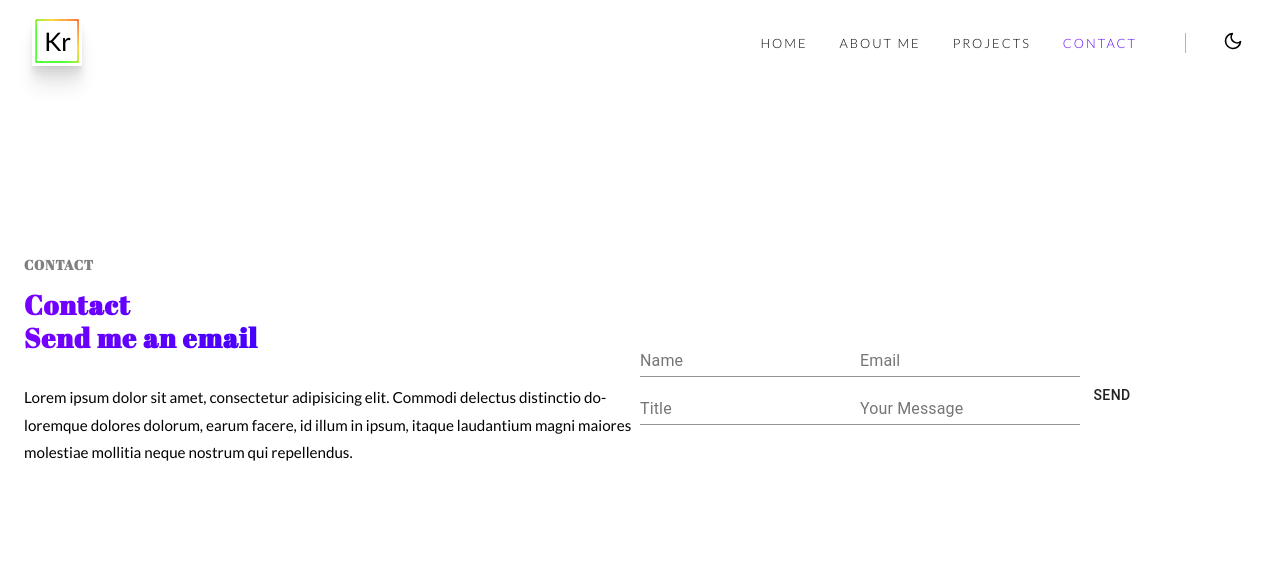
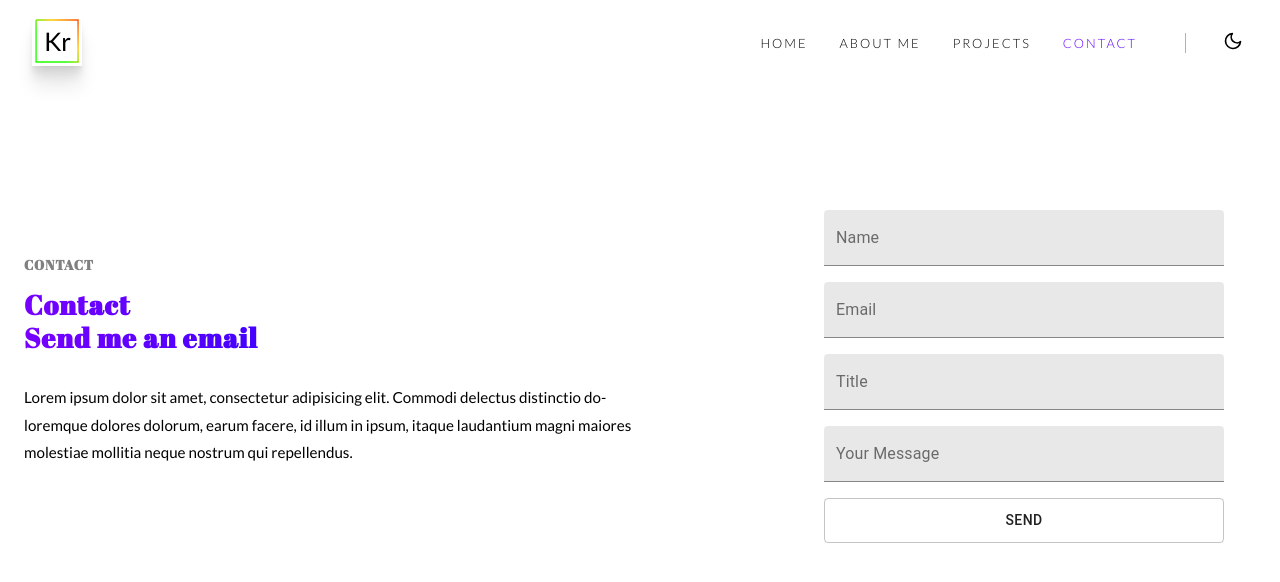
Before and after one commit to zeglarz/portfolio-website-v2, a React (Create React App) app: page /contact in a window 1280 px wide. Shown: the top 582 px of the page. Built offline with nearby package versions, Linux system fonts and the light colour scheme.

Commit message:
styling the contact form

```diff
--- a/src/components/ContactForm/ContactForm.tsx
+++ b/src/components/ContactForm/ContactForm.tsx
@@ -2,6 +2,7 @@ import React, { FunctionComponent } from 'react';
 import { Formik } from 'formik';
 import { Button, TextField } from '@material-ui/core';
 import email from 'emailjs-com';
+import styled from 'styled-components';
 
 
 interface ContactFormProps {
@@ -15,8 +16,28 @@ const initialValues = {
     message: '',
 };
 
+const StyledForm = styled.div`
+width: 100%;
+  margin: 0 auto;
+  max-width: 400px;
+  margin-inline-end: 2rem;
+  form {
+    display: grid;
+    grid-gap: 1rem;
+    button {
+      justify-content: center;
+      height: 45px;
+    }
+  }
+form div {
+width: 100%;
+display: block;
+}
+`;
+
 const ContactForm: FunctionComponent<ContactFormProps> = () => {
     return (
+        <StyledForm>
             <Formik
                 initialValues={initialValues}
                 onSubmit={async (values, { setErrors }) => {
@@ -26,29 +47,39 @@ const ContactForm: FunctionComponent<ContactFormProps> = () => {
                     (
                         <form>
                             <TextField
+                                variant='filled'
                                 name={'name'}
                                 label={'Name'}
                                 type={'text'}
                             />
                             <TextField
+                                variant='filled'
                                 name={'email'}
                                 label={'Email'}
                                 type={'email'}
                             />
                             <TextField
+                                variant='filled'
                                 name={'title'}
                                 label={'Title'}
                                 type={'text'}
                             />
                             <TextField
+                                variant='filled'
                                 name={'message'}
                                 label={'Your Message'}
                                 type={'text'}
                             />
-                        <Button>Send</Button>
+                            <Button
+                                variant='outlined'
+                            >
+                                Send
+                            </Button>
                         </form>
                     )}
-        </Formik>);
+            </Formik>
+        </StyledForm>
+    );
 };
 
 export default ContactForm;
```
Lines whose indentation alone changed are shown as unchanged.
